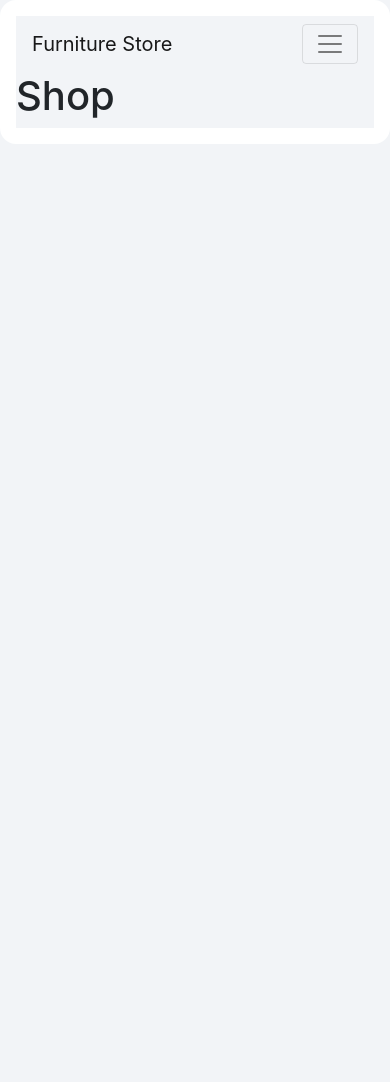
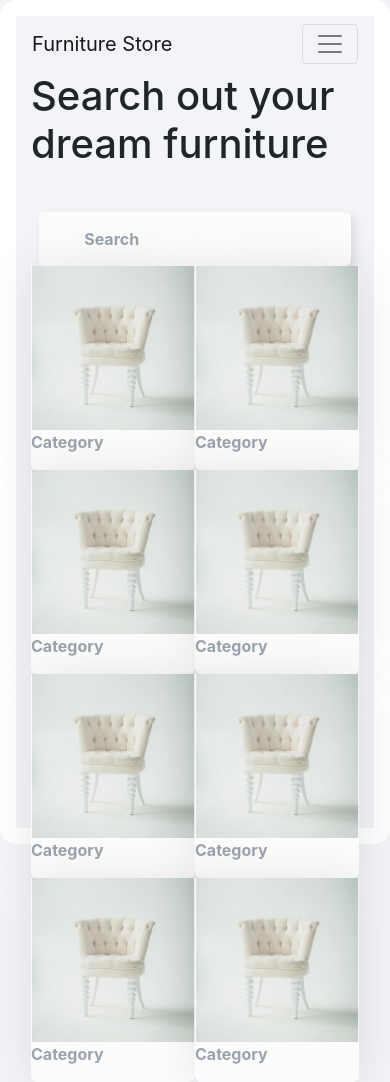
Before and after one commit to rohitkumar377024/furniture-store-frontend, a React (Create React App) app: page /shop in a window 390 px wide. Before the commit the page ends 844 px from the top, so only its background shows below. Built offline with nearby package versions, Linux system fonts and the light colour scheme.

Commit message:
Created Responsive Shop Page with Search Bar and Categories UI

```diff
--- a/src/App.scss
+++ b/src/App.scss
@@ -3,19 +3,63 @@ $bg-color: #f2f4f7;
 $main-border-color: #ffffff;
 
 $thin-gray-text: #9ba3ae;
+$red-line-color: #df2e2e;
+
+$search-bar-color: #9ba3ad;
+$search-bar-bg: #fcfcfc;
 
 $sm: 768px; //Small - Mobile Friendly Territory
 $md: 992px; //Tablet Mode starts from Desktop Mode
+
+//HANDLING FOR SHOP SCREEN IMAGES BELOW
+@media (max-width: $md) {
+  .category {
+    flex-basis: 33% !important;
+  }
+}
+@media (max-width: $sm) {
+  .category {
+    flex-basis: 50% !important;
+  }
+}
+//HANDLING FOR SHOP SCREEN IMAGES ABOVE
 
 // Centering Text On Phone Sizes
 @media (max-width: $sm) {
   .hero-text {
     text-align: center;
   }
-  //Center when screen = phone size small
+
+  //Center when screen = phone size small (this is on landing page)
   .left-container {
     align-items: center !important;
   }
+
+  //contact page on phone size
+  .contact-details {
+    justify-content: start !important;
+  }
+
+  //about page on phone size
+  .about-text {
+    text-align: center;
+  }
+}
+
+//Breakpoint for about page text - spacing upper side
+@media (max-width: 500px) {
+  //Making text a bit smaller for this size
+  .about-text {
+    font-size: 1.15em;
+  }
+}
+
+//Used in about and contact page
+.red-line {
+  width: 70px;
+  height: 2px;
+  transform: rotate(-30deg) translateX(35px) translateY(-15px);
+  background-color: $red-line-color;
 }
 
 //Left when screen > phone size
@@ -63,7 +107,8 @@ body {
 
 //Used for Shop Button on landing page, etc
 .custom-border {
-  max-width: 200px;
+  // max-width: 200px;
+  width: 300px;
   margin-top: 36px;
   padding: 15px 45px;
   background: none;
@@ -91,12 +136,86 @@ body {
   color: $signature-text-color;
 }
 
-// Contact Page
 .contact-detail-type {
   color: $thin-gray-text;
+  margin-top: 16px;
 }
 
 .contact-detail-data {
   color: black;
   font-weight: bold;
+  margin-top: 16px;
 }
+
+//about page
+.about-text {
+  width: 70%;
+  line-height: 1.4;
+}
+
+//Making text smaller a bit for this one
+//removing horizontal padding to give more space
+.about-bottom-page-btn {
+  font-size: 0.9em;
+  padding-left: 0;
+  padding-right: 0;
+}
+
+// Shop screen
+.search {
+  background-color: $search-bar-bg;
+  color: $search-bar-color;
+  box-shadow: 4px 4px 10px rgba(0, 0, 0, 0.1);
+  width: 95%;
+  margin-top: 36px;
+  padding: 15px 45px;
+  border-radius: 6px;
+  font-weight: bold;
+
+  &:hover {
+    background: black;
+    color: white;
+  }
+
+  &:active {
+    background: rgba(23, 23, 23, 0.933);
+    color: white;
+  }
+}
+
+.category {
+  background-color: $search-bar-bg;
+  color: $search-bar-color;
+
+  box-shadow: 2px 2px 50px rgba(0, 0, 0, 0.1);
+
+  // width: 200px;
+
+  // width: 20%;
+
+  // flex: 1;
+  flex-basis: 25%;
+
+  // height: 250px;
+
+  // margin-top: 36px;
+
+  // padding: 15px;
+
+  // margin: 16px 8px;
+
+  // padding: 25px;
+
+  border-radius: 6px;
+  font-weight: bold;
+
+  // &:hover {
+  //   background: black;
+  //   color: white;
+  // }
+
+  // &:active {
+  //   background: rgba(23, 23, 23, 0.933);
+  //   color: white;
+  // }
+}
--- a/src/components/About.js
+++ b/src/components/About.js
@@ -4,30 +4,73 @@ const About = () => {
   return (
     <div>
       <div className="container custom-container d-flex flex-column">
-        <div className="border row flex-grow-1">
-          <div className="border col-md-6 d-flex flex-column justify-content-center align-items-center">
-            <h1>About Us Me</h1>
+        <div className="row flex-grow-1">
+          <div className="col-md-6 d-flex flex-column justify-content-center align-items-center">
+            <h1>About Us Me.</h1>
+            <div class="red-line"></div>
             <button className="custom-border">MADE BY ROHIT KUMAR</button>
           </div>
-          <div className="border col-md-6 d-flex flex-column justify-content-center">
-            <p>
+          <div className="col-md-6 d-flex flex-column justify-content-center align-items-center">
+            <p className="h5 about-text">
               Lorem ipsum dolor sit amet, consectetur adipiscing elit, sed do eiusmod
               tempor incididunt ut labore.
               <br></br>
+              <br></br>
             </p>
-            <p>
+            <p className="h5 about-text">
               Ut enim ad minim veniam, quis nostrud exercitation ullamco laboris nisi
               ut aliquip ex ea commodo consequat.
               <br></br>
+              <br></br>
             </p>
-            <p>
-              Lorem ipsum dolor sit amet, consectetur adipiscing elit. sed do eiusmod
-              tempor incididunt ut labore et dolore magna aliqua. Ut enim ad minim
-              veniam.
+            <p className="h5 about-text">
+              Lorem ipsum dolor sit amet, consectetur adipiscing elit.
+              <br></br>
+              <br></br>
+            </p>
+            <p className="h5 about-text">
+              sed do eiusmod tempor incididunt ut labore et dolore magna aliqua. Ut
+              enim ad minim veniam.
             </p>
           </div>
         </div>
-        <div className="border row signature-text">2020 • NEW DELHI - NCR</div>
+      </div>
+      <div className="container custom-container d-flex flex-column">
+        <div className="row flex-grow-1">
+          <div className="col-md-6 d-flex flex-column justify-content-center align-items-center">
+            <p className="h5 about-text">
+              Lorem ipsum dolor sit amet, consectetur adipiscing elit, sed do eiusmod
+              tempor incididunt ut labore.
+              <br></br>
+              <br></br>
+            </p>
+            <p className="h5 about-text">
+              Ut enim ad minim veniam, quis nostrud exercitation ullamco laboris nisi
+              ut aliquip ex ea commodo consequat.
+              <br></br>
+              <br></br>
+            </p>
+            <p className="h5 about-text">
+              Lorem ipsum dolor sit amet, consectetur adipiscing elit.
+              <br></br>
+              <br></br>
+            </p>
+            <p className="h5 about-text">
+              sed do eiusmod tempor incididunt ut labore et dolore magna aliqua. Ut
+              enim ad minim veniam.
+            </p>
+          </div>
+          <div className="col-md-6 d-flex flex-column justify-content-center align-items-center">
+            <h1>
+              Web Developer. <br></br> UI/UX Designer.
+            </h1>
+            <div class="red-line"></div>
+            <button className="custom-border about-bottom-page-btn">
+              DESIGNED IN FIGMA. BUILT IN REACT.
+            </button>
+          </div>
+        </div>
+        <div className="row signature-text">2020 • NEW DELHI - NCR</div>
       </div>
     </div>
   );
--- a/src/components/Contact.js
+++ b/src/components/Contact.js
@@ -5,10 +5,10 @@ const Contact = () => {
     <div className="container custom-container d-flex flex-column">
       <div className="row flex-grow-1">
         <div className="col-md-6 d-flex flex-column justify-content-center align-items-center">
-          <h1>Contact Us Me</h1>
-          <button className="custom-border">Let's Talk :)</button>
+          <h1>Contact Us Me.</h1>
+          <button className="custom-border">LETS TALK :)</button>
         </div>
-        <div className="col-md-6 d-flex flex-column justify-content-center align-items-center">
+        <div className="col-md-6 d-flex flex-column justify-content-center align-items-center contact-details">
           <div className="container d-flex justify-content-center">
             <div className="d-flex flex-column mr-5">
               <p className="contact-detail-type">PHONE</p>
--- a/src/components/Shop.js
+++ b/src/components/Shop.js
@@ -1,9 +1,58 @@
 import React from 'react';
+import categoryImage from '../category.png';
 
 const Shop = () => {
   return (
-    <div>
-      <h1>Shop</h1>
+    <div className="container custom-container">
+      <div className="row d-flex flex-column">
+        <div className="col d-flex flex-column align-items-center">
+          <h1>Search out your dream furniture</h1>
+          <div className="search">Search</div>
+        </div>
+        <div className="col">
+          <div className="categories d-flex justify-content-center flex-wrap">
+            <div className="category d-flex flex-column">
+              <img className="img-fluid" src={categoryImage} alt="" />
+              <p>Category</p>
+            </div>
+
+            <div className="category d-flex flex-column">
+              <img className="img-fluid" src={categoryImage} alt="" />
+              <p>Category</p>
+            </div>
+
+            <div className="category d-flex flex-column">
+              <img className="img-fluid" src={categoryImage} alt="" />
+              <p>Category</p>
+            </div>
+
+            <div className="category d-flex flex-column">
+              <img className="img-fluid" src={categoryImage} alt="" />
+              <p>Category</p>
+            </div>
+
+            <div className="category d-flex flex-column">
+              <img className="img-fluid" src={categoryImage} alt="" />
+              <p>Category</p>
+            </div>
+
+            <div className="category d-flex flex-column">
+              <img className="img-fluid" src={categoryImage} alt="" />
+              <p>Category</p>
+            </div>
+
+            <div className="category d-flex flex-column">
+              <img className="img-fluid" src={categoryImage} alt="" />
+              <p>Category</p>
+            </div>
+
+            <div className="category d-flex flex-column">
+              <img className="img-fluid" src={categoryImage} alt="" />
+              <p>Category</p>
+            </div>
+          </div>
+        </div>
+      </div>
     </div>
   );
 };
```
Also changed, not shown: src/category.png (added).
